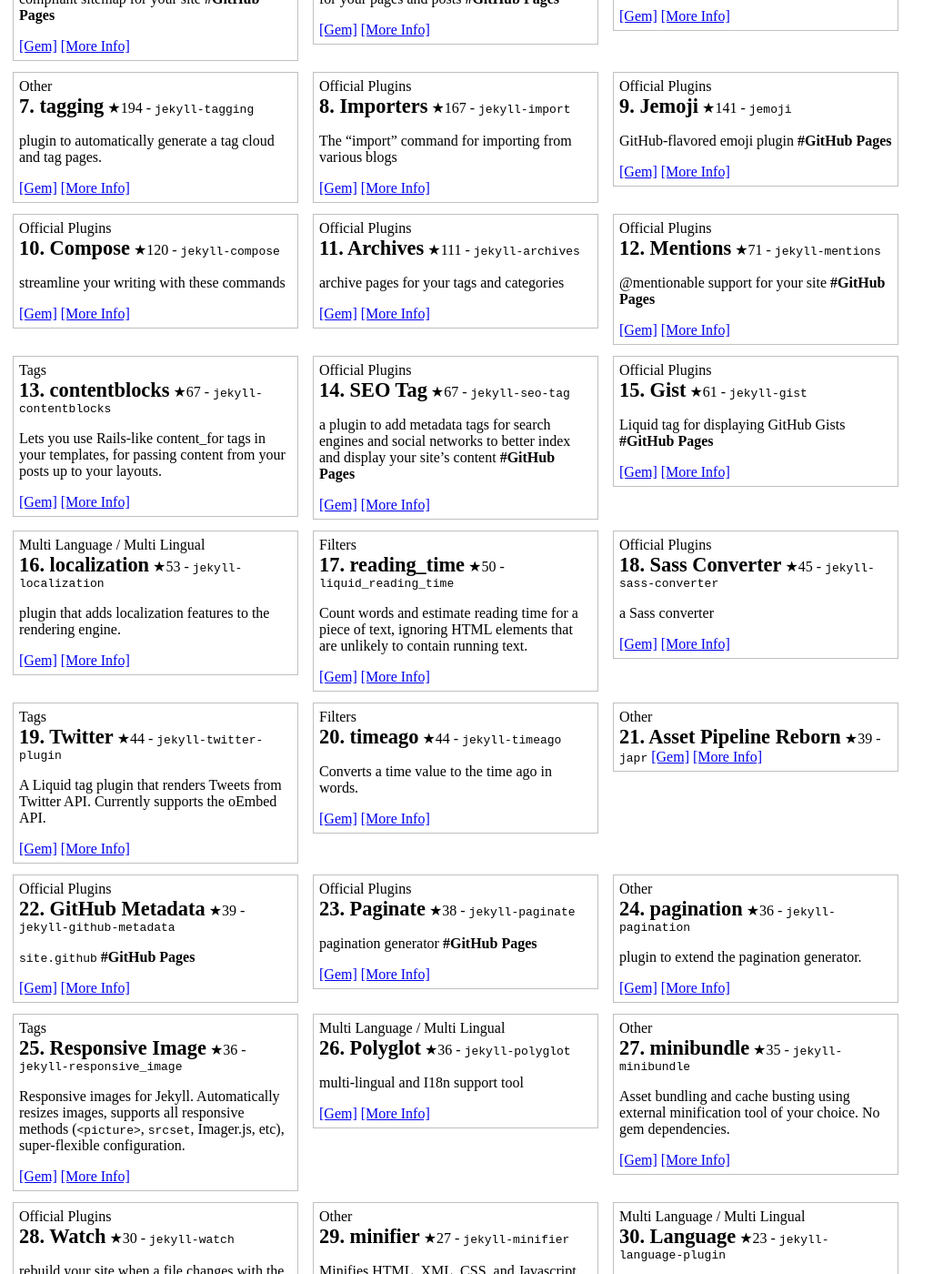
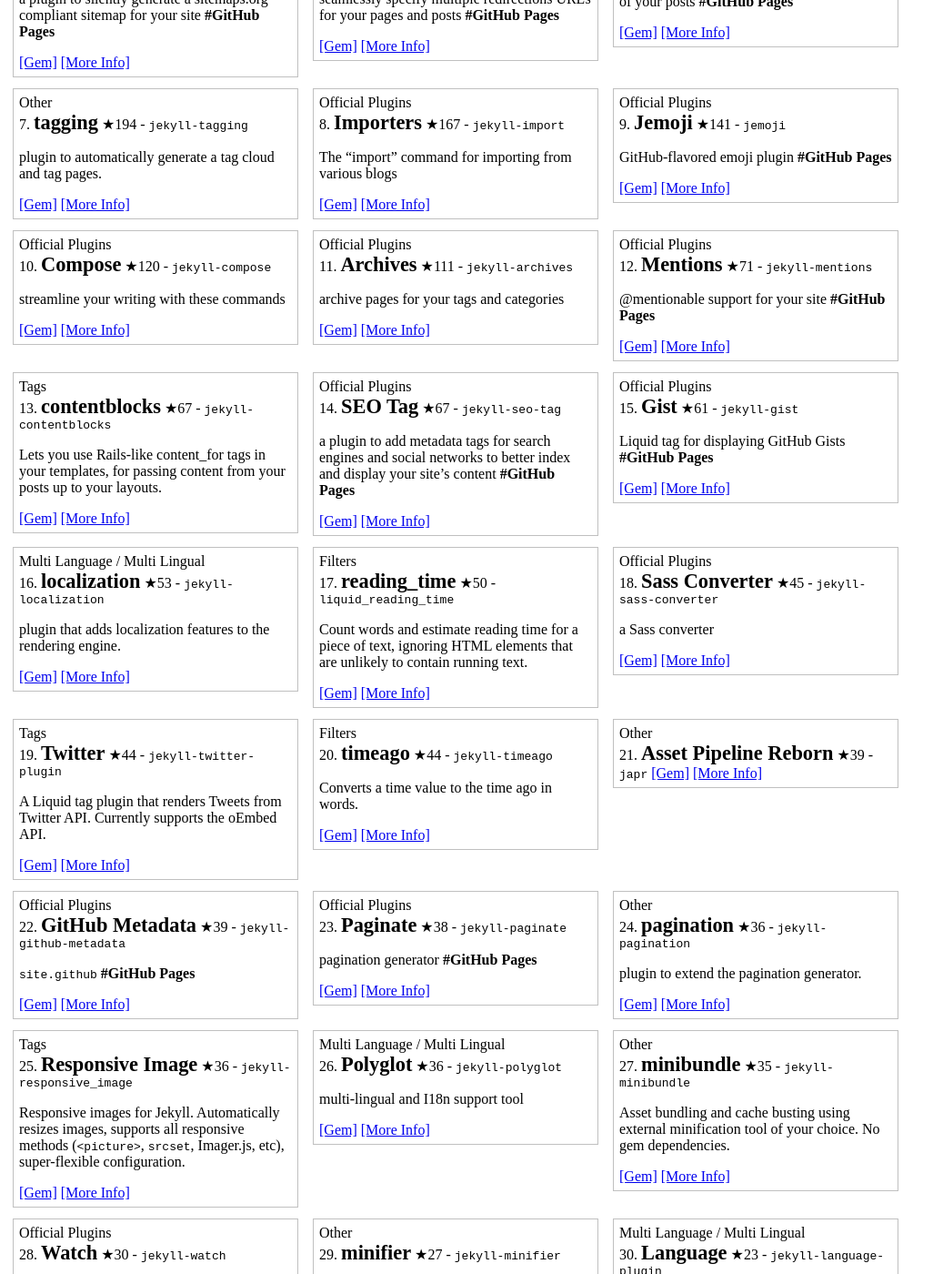
Before and after one commit to planetjekyll/planetjekyll.github.io, a Jekyll site: the page built from plugins/top.html, in a window 1280 px wide and 1400 px high, scrolled down 371 px. Shown: the whole window at 91% size, without its empty margins (0-1037 px from the left). Built offline with Jekyll 4.4.1, drawn with Linux system fonts in a browser that asks for light colours; some of the changed text lies outside the part shown.

Commit message:
Update top.html

```diff
--- a/plugins/top.html
+++ b/plugins/top.html
@@ -24,13 +24,19 @@
   }
 </style>
 
+
+<div style="text-align: right">
+  <a href="/plugins">All</a> • <a href="/plugins/top">Top 33</a>
+</div>
+
+
 {% assign top_plugins = site.data.o.plugins.plugins | sort: "stars" | reverse %}
 
 <div class='plugins'>
 {% for plugin in top_plugins limit:33 %}
   <div class='plugin'>
       {{ plugin.category }} <br>
-        <span class='plugin-title'>{{ forloop.index }}. {{ plugin.title }}</span>
+        {{ forloop.index }}. <span class='plugin-title'> {{ plugin.title }}</span>
       ★{{ plugin.stars }} -
       <code>{{ plugin.gem }}</code>
 
```
